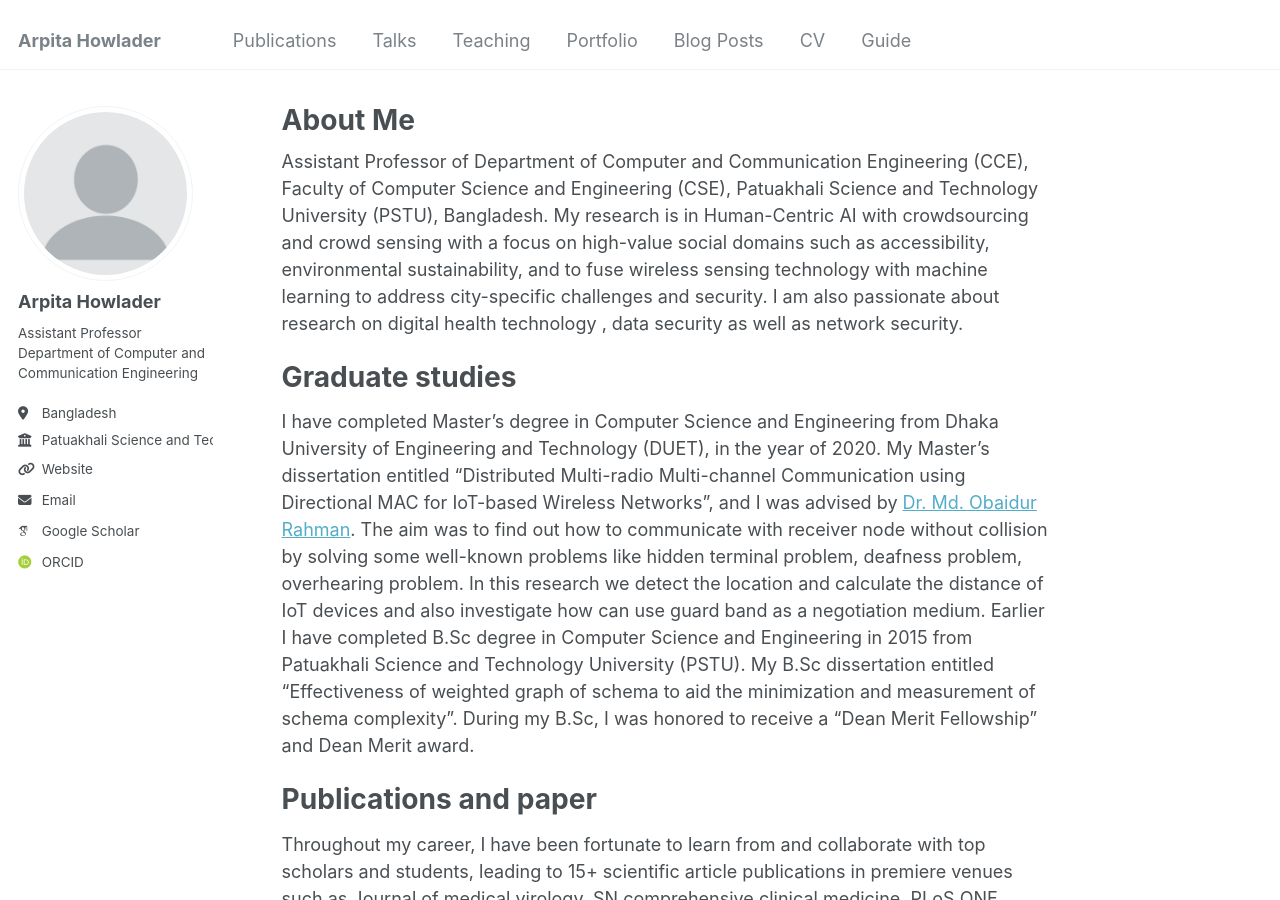
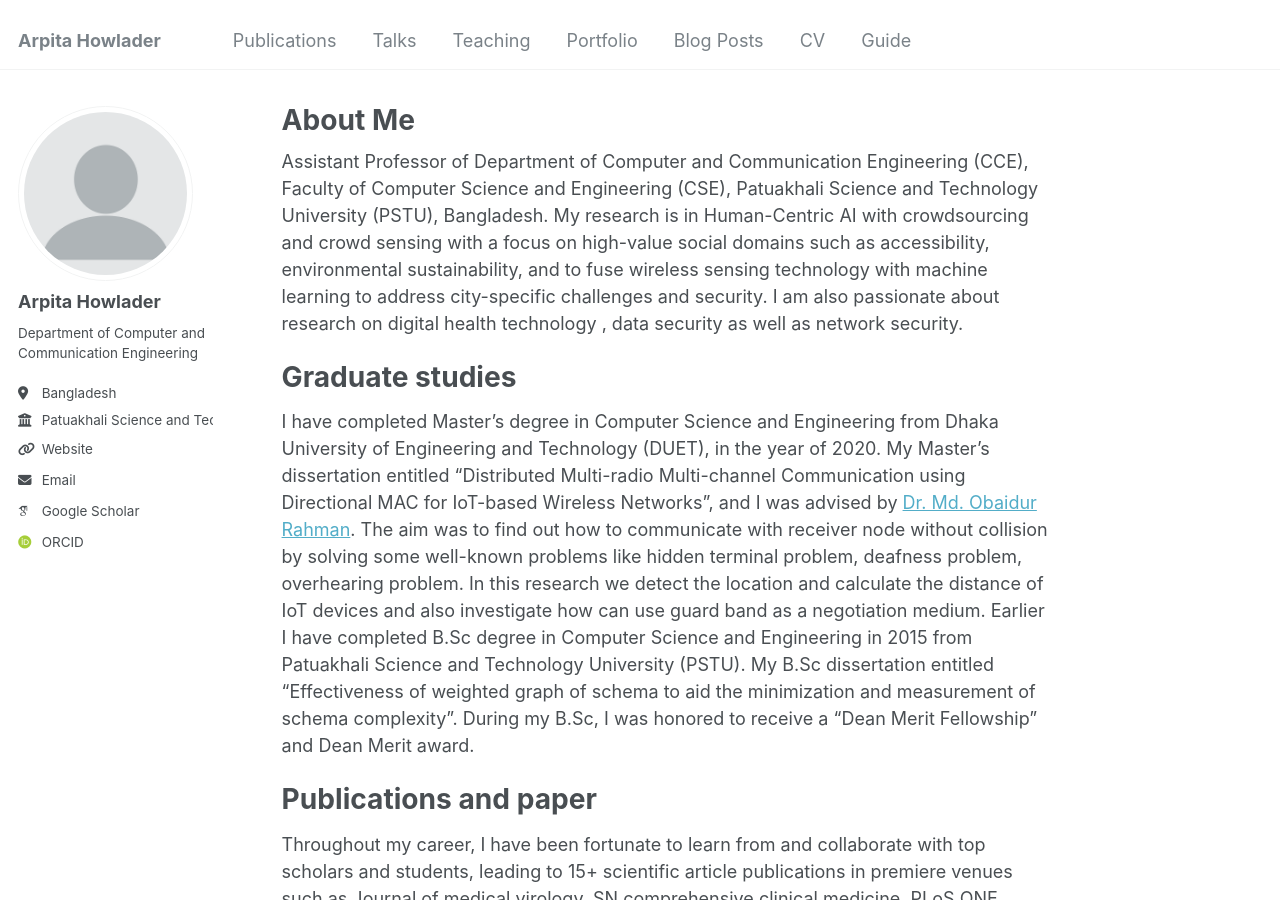
Before and after one commit to arpitahowlader/arpitahowlader.github.io, a Jekyll site: the page built from _pages/about.md, in a window 1280 px wide and 900 px high. Built offline with Jekyll 4.4.1, drawn with Linux system fonts in a browser that asks for light colours; some web fonts are replaced; some of the changed lines change nothing that is shown.

Commit message:
Update _config.yml

```diff
--- a/_config.yml
+++ b/_config.yml
@@ -24,7 +24,8 @@ author:
   avatar           : "profile.png"
   name             : "Arpita Howlader"
   pronouns         : # example: "she/her"
-  bio              : "Assistant Professor Department of Computer and Communication Engineering"
+  bio              : "Assistant Professor"
+  bio              : "Department of Computer and Communication Engineering"
   location         : "Bangladesh"
   employer         : "Patuakhali Science and Technology University"
   uri              : "https://pstu.ac.bd/faculty/faculty-of-computer-science-and-engineering"
```
